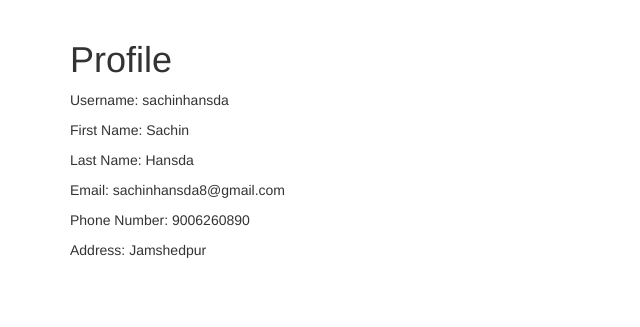
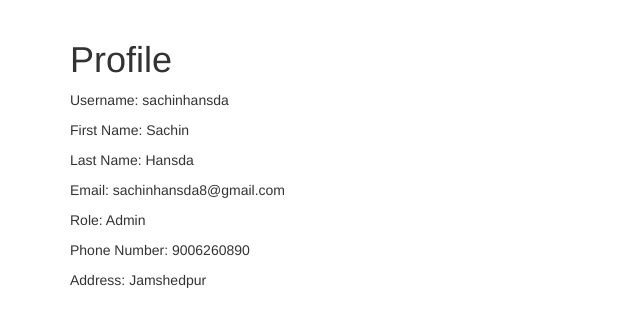
Before and after one commit to sachinhansda/project, a Django app: a page that uses ta_portal/accounts/templates/accounts/profile_view.html in a window 1280 px wide. Shown: the part 72-399 px from the top of the page, without its empty margins (0-640 px from the left). Run offline with Django 3.2, Linux system fonts and the light colour scheme; a user stored in the database is signed in; data comes from the database, SQL or seed files in the repository; both versions use the stored data as it was after the commit; some libraries are stand-ins or nearby versions.

Commit message:
profile view with role

```diff
--- a/ta_portal/accounts/templates/accounts/profile_view.html
+++ b/ta_portal/accounts/templates/accounts/profile_view.html
@@ -10,7 +10,18 @@
 		<p>First Name: {{ user.first_name }}</p>
 		<p>Last Name: {{ user.last_name }}</p>
 		<p>Email: {{ user.email }}</p>
-		<p>Phone Number: {{ user.admin_profile.phone_number }}</p>
-		<p>Address: {{ user.admin_profile.address }}</p>
+		{% if user.role == 1 %}
+			<p>Role: TA</p>
+			<p>Phone Number: {{ user.ta_profile.phone_number }}</p>
+			<p>Address: {{ user.ta_profile.address }}</p>
+		{% elif user.role == 2 %}
+			<p>Role: Teacher</p>
+			<p>Phone Number: {{ user.teacher_profile.phone_number }}</p>
+			<p>Address: {{ user.teacher_profile.address }}</p>
+		{% elif user.role == 3 %}
+			<p>Role: Admin</p>
+			<p>Phone Number: {{ user.admin_profile.phone_number }}</p>
+			<p>Address: {{ user.admin_profile.address }}</p>
+		{% endif %}
 	</div>
 {% endblock %}
```
Also changed, not shown: ta_portal/db.sqlite3.
